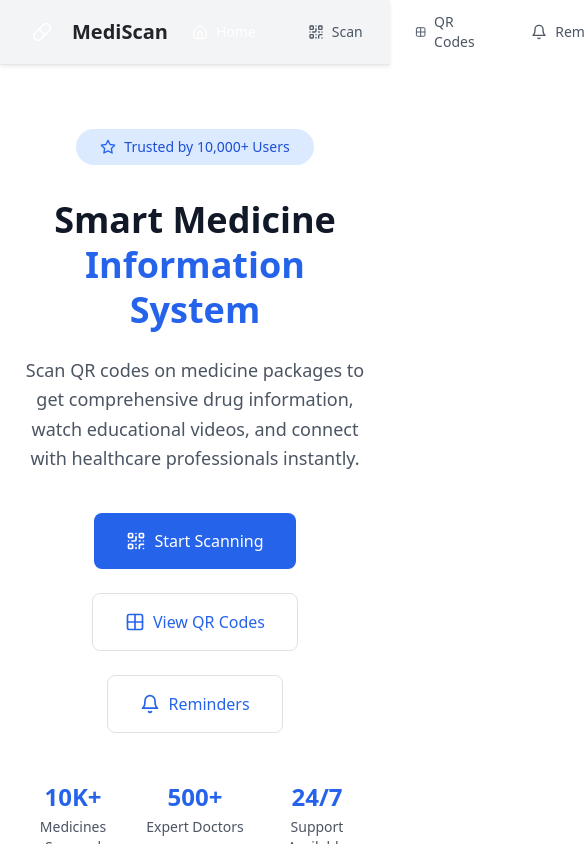
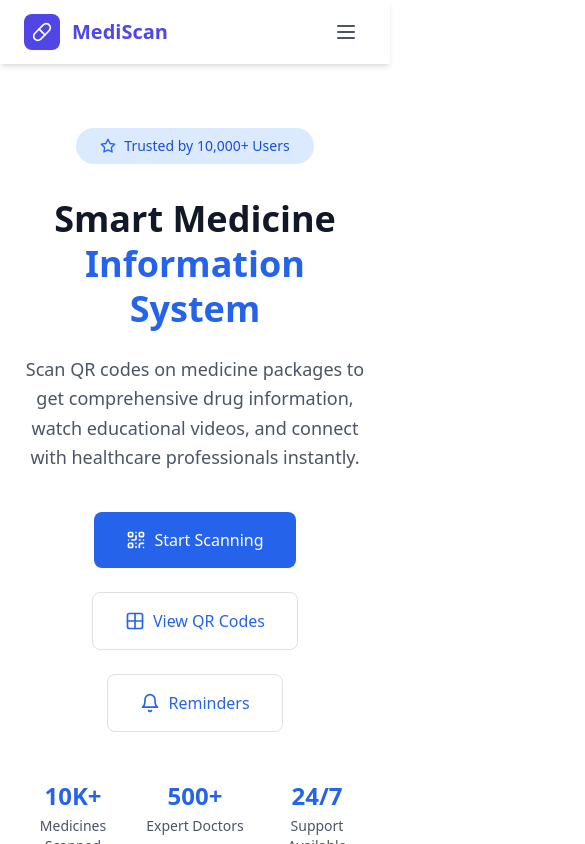
Before and after one commit to Isha08b/Medicine-Info, a React (Vite) app: page / in a window 390 px wide. Both pictures are taken after typing "name@example.com", "Sample123" into the empty fields and a click on the button "Sign In". Shown: the top 844 px of the page, 585 px wide, since content can reach past the window. Built offline with nearby package versions, Linux system fonts and the light colour scheme.

Commit message:
Feat: Add responsive mobile navigation to Header component and fix Netlify build issue.

```diff
--- a/src/components/Header.tsx
+++ b/src/components/Header.tsx
@@ -1,9 +1,11 @@
-import React from 'react';
+import React, { useState } from 'react';
 import { Link, useLocation } from 'react-router-dom';
-import { Pill, QrCode, Home, Stethoscope, LogOut, User, Grid2x2 as Grid, Bell } from 'lucide-react';
+import { Pill, QrCode, Home, Stethoscope, LogOut, User, Grid2x2 as Grid, Bell, Menu, X } from 'lucide-react';
 
 const Header: React.FC = () => {
   const location = useLocation();
+  // State to manage the visibility of the mobile menu
+  const [isOpen, setIsOpen] = useState(false);
 
   const isActive = (path: string) => {
     return location.pathname === path;
@@ -11,99 +13,132 @@ const Header: React.FC = () => {
 
   const handleLogout = () => {
     localStorage.removeItem('isAuthenticated');
+    // Using window.location.href to force a full refresh, which is common for logout
     window.location.href = '/login';
   };
 
+  const navLinks = [
+    { name: 'Home', to: '/', icon: Home },
+    { name: 'Scan', to: '/scan', icon: QrCode },
+    { name: 'QR Codes', to: '/qr-codes', icon: Grid },
+    { name: 'Reminders', to: '/reminders', icon: Bell },
+    { name: 'Doctor', to: '/doctor-recommendation', icon: Stethoscope },
+  ];
+
+  const authLinks = [
+    { name: 'Welcome', icon: User, isUser: true },
+    { name: 'Logout', icon: LogOut, action: handleLogout, isLogout: true },
+  ];
+
   return (
-    <header className="bg-gray-100 shadow-sm border-b border-gray-200 sticky top-0 z-50">
+    <header className="bg-white shadow-md sticky top-0 z-50">
       <div className="max-w-7xl mx-auto px-4 sm:px-6 lg:px-8">
         <div className="flex justify-between items-center h-16">
+
+          {/* Logo/Site Title */}
           <Link to="/" className="flex items-center space-x-3 group">
-            <div className="bg-olive-600 p-2 rounded-lg">
+            <div className="bg-indigo-600 p-2 rounded-lg">
               <Pill className="h-5 w-5 text-white" />
             </div>
             <div>
-              <span className="text-xl font-bold text-olive-600">MediScan</span>
+              <span className="text-xl font-bold text-indigo-600">MediScan</span>
             </div>
           </Link>
 
-          <nav className="flex items-center space-x-1">
+          {/* Desktop Navigation Links (Visible on large screens) */}
+          <nav className="hidden lg:flex items-center space-x-1">
+            {navLinks.map((link) => (
               <Link
-              to="/"
+                key={link.name}
+                to={link.to}
                 className={`flex items-center space-x-2 px-4 py-2 rounded-lg text-sm font-medium transition-all duration-200 ${
-                isActive('/')
-                  ? 'bg-olive-600 text-white'
-                  : 'text-gray-600 hover:text-olive-600'
+                  isActive(link.to)
+                    ? 'bg-indigo-600 text-white'
+                    : 'text-gray-600 hover:bg-gray-100 hover:text-indigo-600'
                 }`}
               >
-              <Home className="h-4 w-4" />
-              <span>Home</span>
+                <link.icon className="h-4 w-4" />
+                <span>{link.name}</span>
               </Link>
+            ))}
 
-            <Link
-              to="/scan"
-              className={`flex items-center space-x-2 px-4 py-2 rounded-lg text-sm font-medium transition-all duration-200 ${
-                isActive('/scan')
-                  ? 'bg-olive-600 text-white'
-                  : 'text-gray-600 hover:text-olive-600'
+            {/* Desktop User Menu */}
+            <div className="flex items-center space-x-2 ml-4 pl-4 border-l border-gray-200">
+              {authLinks.map((item) => (
+                item.isUser ? (
+                  <div key={item.name} className="flex items-center space-x-2 px-3 py-2 bg-gray-50 rounded-lg">
+                    <User className="h-4 w-4 text-indigo-600" />
+                    <span className="text-sm font-medium text-gray-700">{item.name}</span>
+                  </div>
+                ) : (
+                  <button
+                    key={item.name}
+                    onClick={item.action}
+                    className="flex items-center space-x-2 px-4 py-2 rounded-lg text-sm font-medium text-gray-600 hover:text-red-600 hover:bg-red-50 transition-all duration-200"
+                  >
+                    <LogOut className="h-4 w-4" />
+                    <span>{item.name}</span>
+                  </button>
+                )
+              ))}
+            </div>
+          </nav>
+
+          {/* Mobile Menu Button (Visible on small and medium screens) */}
+          <div className="lg:hidden">
+            <button
+              onClick={() => setIsOpen(!isOpen)}
+              className="inline-flex items-center justify-center p-2 rounded-md text-gray-600 hover:text-indigo-600 hover:bg-gray-100 focus:outline-none focus:ring-2 focus:ring-inset focus:ring-indigo-500"
+              aria-expanded={isOpen}
+            >
+              <span className="sr-only">Open main menu</span>
+              {isOpen ? (
+                <X className="block h-6 w-6" aria-hidden="true" /> // Close icon
+              ) : (
+                <Menu className="block h-6 w-6" aria-hidden="true" /> // Hamburger icon
+              )}
+            </button>
+          </div>
+        </div>
+      </div>
+
+      {/* Mobile Menu Panel (Hidden by default, shown when isOpen is true) */}
+      <div
+        className={`lg:hidden transition-all duration-300 ease-in-out overflow-hidden ${
+          isOpen ? 'max-h-screen opacity-100 py-2' : 'max-h-0 opacity-0'
         }`}
       >
-              <QrCode className="h-4 w-4" />
-              <span>Scan</span>
-            </Link>
-
+        <div className="px-2 pt-2 pb-3 space-y-1 sm:px-3">
+          {navLinks.map((link) => (
             <Link
-              to="/qr-codes"
-              className={`flex items-center space-x-2 px-4 py-2 rounded-lg text-sm font-medium transition-all duration-200 ${
-                isActive('/qr-codes')
-                  ? 'bg-olive-600 text-white'
-                  : 'text-gray-600 hover:text-olive-600'
+              key={link.name}
+              to={link.to}
+              onClick={() => setIsOpen(false)} // Close menu on link click
+              className={`flex items-center space-x-3 w-full px-3 py-2 rounded-md text-base font-medium transition-all duration-200 ${
+                isActive(link.to)
+                  ? 'bg-indigo-600 text-white'
+                  : 'text-gray-700 hover:bg-gray-100 hover:text-indigo-600'
               }`}
             >
-              <Grid className="h-4 w-4" />
-              <span>QR Codes</span>
+              <link.icon className="h-5 w-5" />
+              <span>{link.name}</span>
             </Link>
+          ))}
 
-            <Link
-              to="/reminders"
-              className={`flex items-center space-x-2 px-4 py-2 rounded-lg text-sm font-medium transition-all duration-200 ${
-                isActive('/reminders')
-                  ? 'bg-olive-600 text-white'
-                  : 'text-gray-600 hover:text-olive-600'
-              }`}
+          {/* Mobile User Menu */}
+          <div className="pt-2 border-t border-gray-200 space-y-1">
+            <div className="flex items-center space-x-3 w-full px-3 py-2 rounded-md text-base font-medium text-gray-700">
+                <User className="h-5 w-5 text-indigo-600" />
+                <span>Welcome</span>
+            </div>
+            <button
+              onClick={() => { handleLogout(); setIsOpen(false); }}
+              className="flex items-center space-x-3 w-full px-3 py-2 rounded-md text-base font-medium text-gray-700 hover:bg-red-50 hover:text-red-600 transition-all duration-200"
             >
-              <Bell className="h-4 w-4" />
-              <span>Reminders</span>
-            </Link>
-
-            <Link
-              to="/doctor-recommendation"
-              className={`flex items-center space-x-2 px-4 py-2 rounded-lg text-sm font-medium transition-all duration-200 ${
-                isActive('/doctor-recommendation')
-                  ? 'bg-olive-600 text-white'
-                  : 'text-gray-600 hover:text-olive-600'
-              }`}
-            >
-              <Stethoscope className="h-4 w-4" />
-              <span>Doctor</span>
-            </Link>
-
-            {/* User Menu */}
-            <div className="flex items-center space-x-2 ml-4 pl-4 border-l border-gray-200">
-              <div className="flex items-center space-x-2 px-3 py-2 bg-gray-50 rounded-lg">
-                <User className="h-4 w-4 text-olive-600" />
-                <span className="text-sm font-medium text-gray-700">Welcome</span>
-              </div>
-
-              <button
-                onClick={handleLogout}
-                className="flex items-center space-x-2 px-4 py-2 rounded-lg text-sm font-medium text-gray-600 hover:text-red-600 transition-all duration-200"
-              >
-                <LogOut className="h-4 w-4" />
+              <LogOut className="h-5 w-5" />
               <span>Logout</span>
             </button>
           </div>
-          </nav>
         </div>
       </div>
     </header>
```
Lines whose indentation alone changed are shown as unchanged.
